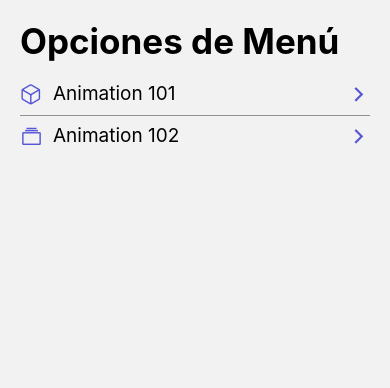
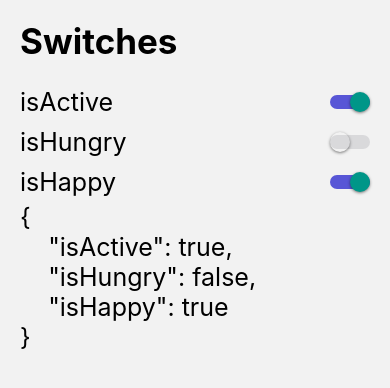
Before and after one commit to acapriles/rn-components, a React Native app: screen /SwitchScreen in a window 390 px wide. Shown: the top 388 px of the page. Built offline with nearby package versions, Linux system fonts and the light colour scheme.

Commit message:
Switches

```diff
--- /dev/null
+++ b/src/components/CustomSwitch.tsx
@@ -0,0 +1,28 @@
+import { Switch, Platform } from 'react-native';
+import { useState } from 'react';
+
+
+interface Props {
+    isOn: boolean;
+    onChange: ( value: boolean ) => void;
+}
+
+export const CustomSwitch = ( { isOn, onChange }: Props ) => {
+
+    const [isEnabled, setIsEnabled] = useState( isOn );
+
+    const toggleSwitch = () => {
+        setIsEnabled( !isEnabled );
+        onChange( !isEnabled );
+    };
+
+    return (
+        <Switch
+            trackColor={{ false: '#D9D9DB', true: '#5856D6' }}
+            thumbColor={ ( Platform.OS === 'android' ) ? '#5856D6' : '' }
+            // ios_backgroundColor="#3e3e3e"
+            onValueChange={ toggleSwitch }
+            value={ isEnabled }
+        />
+    )
+}
--- /dev/null
+++ b/src/components/HeaderTitle.tsx
@@ -0,0 +1,19 @@
+import { View, Text } from 'react-native';
+import { styles } from '../theme/appTheme';
+import { useSafeAreaInsets } from 'react-native-safe-area-context';
+
+
+interface Props {
+    title: string;
+}
+
+export const HeaderTitle = ( { title }: Props ) => {
+
+    const { top } = useSafeAreaInsets();
+
+    return (
+        <View style={{ marginTop: top + 20, marginBottom: 20, }}>
+            <Text style={ styles.title }>{ title }</Text>
+        </View>
+    )
+}
--- /dev/null
+++ b/src/data/menuItems.tsx
@@ -0,0 +1,20 @@
+import { MenuItem } from '../interfaces/appInterfaces';
+
+
+export const menuItems: MenuItem[] = [
+    {
+        name: 'Animation 101',
+        icon: 'cube-outline',
+        component: 'Animation101Screen',
+    },
+    {
+        name: 'Animation 102',
+        icon: 'albums-outline',
+        component: 'Animation102Screen',
+    },
+    {
+        name: 'Switches',
+        icon: 'toggle-outline',
+        component: 'SwitchScreen',
+    },
+];
--- a/src/navigation/Navigation.tsx
+++ b/src/navigation/Navigation.tsx
@@ -3,13 +3,14 @@
 import { HomeScreen } from '../screens/HomeScreen';
 import { Animation101Screen } from '../screens/Animation101Screen';
 import { Animation102Screen } from '../screens/Animation102Screen';
+import { SwitchScreen } from '../screens/SwitchScreen';
 
 //? Defines the parameters that the screens receive
 export type RootStackParams = {
     HomeScreen: undefined;
     Animation101Screen: undefined;
     Animation102Screen: undefined;
-    'menuItem.component': undefined
+    SwitchScreen: undefined;
 }
 
 
@@ -25,6 +26,7 @@
             <Stack.Screen name="HomeScreen" component={ HomeScreen } />
             <Stack.Screen name="Animation101Screen" component={ Animation101Screen } />
             <Stack.Screen name="Animation102Screen" component={ Animation102Screen } />
+            <Stack.Screen name="SwitchScreen" component={ SwitchScreen } />
         </Stack.Navigator>
     );
 }
--- a/src/screens/HomeScreen.tsx
+++ b/src/screens/HomeScreen.tsx
@@ -1,39 +1,14 @@
-import { Text, View } from 'react-native';
+import { View } from 'react-native';
 import { FlatList } from 'react-native-gesture-handler';
-import { useSafeAreaInsets } from 'react-native-safe-area-context';
 
-import { MenuItem } from '../interfaces/appInterfaces';
 import { styles } from '../theme/appTheme';
 import { FlatListMenuItem } from '../components/FlatListMenuItem';
+import { menuItems } from '../data/menuItems';
+import { HeaderTitle } from '../components/HeaderTitle';
 
 
 
-
-const menuItems: MenuItem[] = [
-    {
-        name: 'Animation 101',
-        icon: 'cube-outline',
-        component: 'Animation101Screen',
-    },
-    {
-        name: 'Animation 102',
-        icon: 'albums-outline',
-        component: 'Animation102Screen',
-    },
-];
-
 export const HomeScreen = () => {
-
-    const { top } = useSafeAreaInsets();
-
-    //? FlatList Header
-    const renderListHeader = () => {
-        return (
-            <View style={{ marginTop: top + 20, marginBottom: 20, }}>
-                <Text style={ styles.title }>Opciones de Menú</Text>
-            </View>
-        )
-    }
 
     //? FlatList Separator
     const itemSeparator = () => {
@@ -55,7 +30,7 @@
             <FlatList
                 data={ menuItems }
                 renderItem={ ({ item }) => <FlatListMenuItem menuItem={ item } /> }
-                ListHeaderComponent={ renderListHeader }
+                ListHeaderComponent={ () => <HeaderTitle title='Opciones de Menú' /> }
                 ItemSeparatorComponent={ itemSeparator }
                 keyExtractor={ ( item ) => item.name }
             />
--- /dev/null
+++ b/src/screens/SwitchScreen.tsx
@@ -0,0 +1,61 @@
+import { useState } from 'react';
+import { View, Text, StyleSheet } from 'react-native';
+import { HeaderTitle } from '../components/HeaderTitle';
+import { CustomSwitch } from '../components/CustomSwitch';
+
+export const SwitchScreen = () => {
+
+    const [state, setState] = useState({
+        isActive: true,
+        isHungry: false,
+        isHappy: true,
+    });
+
+    const { isActive, isHungry, isHappy } = state;
+
+    //? This is (field: keyof typeof state) used because the type was not placed on the state
+    const onChange = ( value: boolean, field: keyof typeof state ) => {
+        setState({
+            ...state,
+            [ field ]: value,
+        });
+    }
+
+    return (
+        <View style={{ marginHorizontal: 20 }}>
+
+            <HeaderTitle title='Switches' />
+
+            <View style={ styles.switchRow }>
+                <Text style={ styles.switchText }>isActive</Text>
+                <CustomSwitch isOn={ isActive } onChange={ ( value ) => onChange( value, 'isActive' ) } />
+            </View>
+
+            <View style={ styles.switchRow }>
+                <Text style={ styles.switchText }>isHungry</Text>
+                <CustomSwitch isOn={ isHungry } onChange={ ( value ) => onChange( value, 'isHungry' ) } />
+            </View>
+
+            <View style={ styles.switchRow }>
+                <Text style={ styles.switchText }>isHappy</Text>
+                <CustomSwitch isOn={ isHappy } onChange={ ( value ) => onChange( value, 'isHappy' ) } />
+            </View>
+
+            <Text style={ styles.switchText }>{ JSON.stringify( state, null, 4 ) }</Text>
+
+        </View>
+    )
+};
+
+
+const styles = StyleSheet.create({
+    switchRow: {
+        flexDirection: 'row',
+        justifyContent: 'space-between',
+        alignItems: 'center',
+        marginVertical: 5
+    },
+    switchText: {
+        fontSize: 25,
+    }
+});
```
